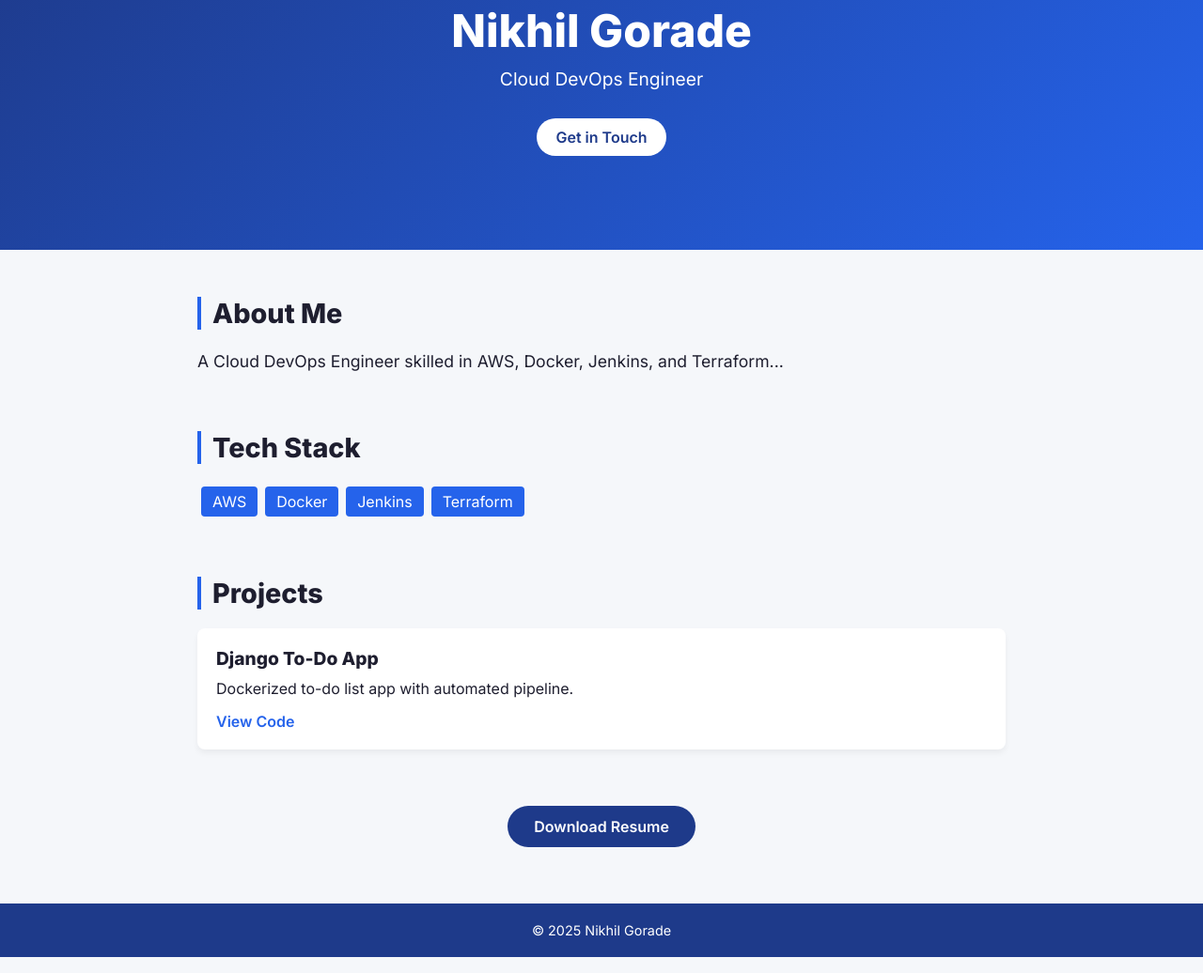
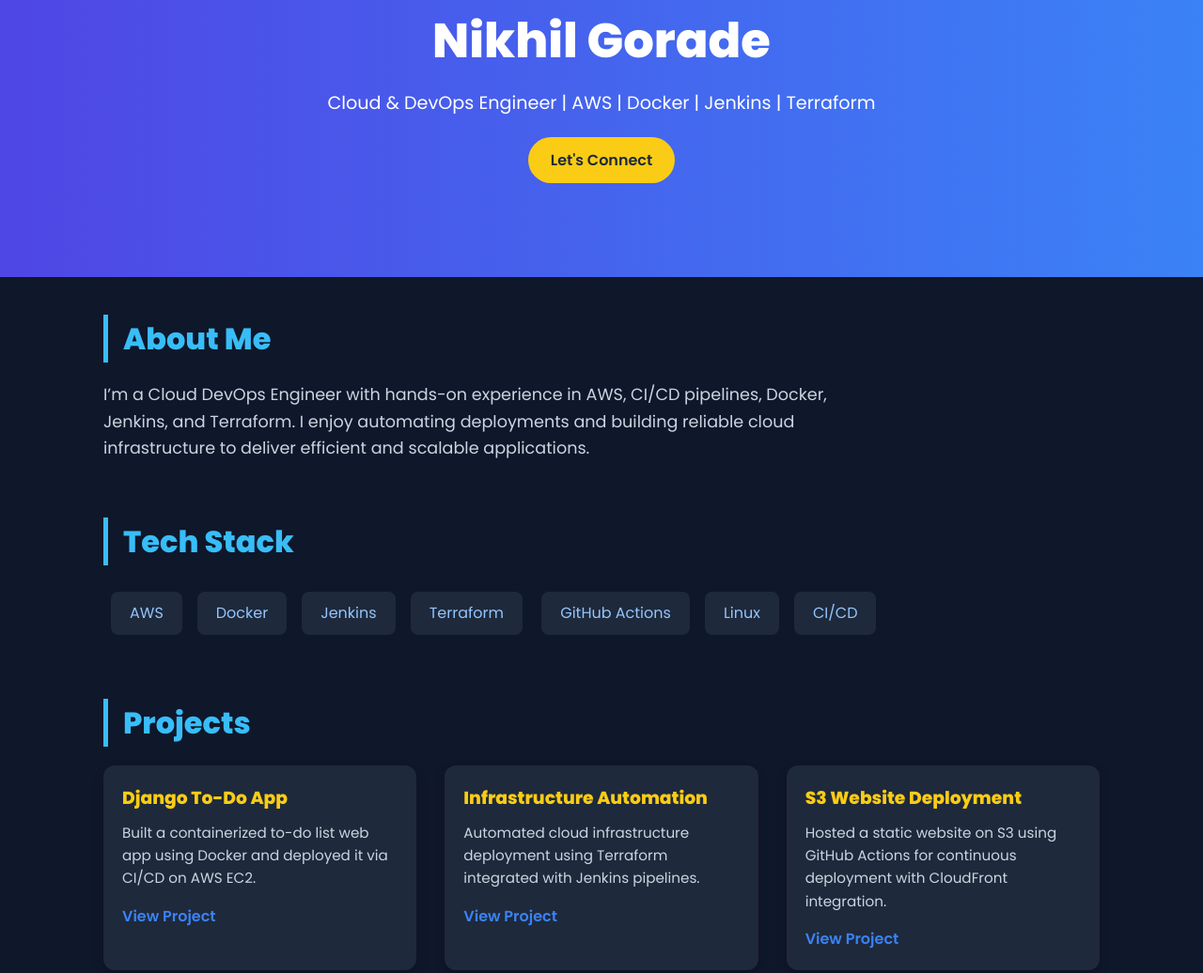
Before and after one commit to niks1212/s3-github-cicd, a plain HTML site: page index.html in a window 1280 px wide. Shown: the part 97-1133 px from the top of the page at 94% size. Drawn offline with Linux system fonts and the light colour scheme.

Commit message:
portfolio

```diff
--- a/index.html
+++ b/index.html
@@ -1,27 +1,80 @@
 <!DOCTYPE html>
 <html lang="en">
 <head>
-  <meta charset="UTF-8">
-  <meta name="viewport" content="width=device-width,initial-scale=1">
-  <title>Nikhil Gorade | Cloud DevOps Engineer</title>
-  <link rel="stylesheet" href="style.css">
-  <link href="https://fonts.googleapis.com/css2?family=Inter:wght@400;600;800&display=swap" rel="stylesheet">
+  <meta charset="UTF-8" />
+  <meta name="viewport" content="width=device-width, initial-scale=1.0" />
+  <title>Nikhil Gorade | DevOps Engineer</title>
+  <link href="https://fonts.googleapis.com/css2?family=Poppins:wght@300;400;600;800&display=swap" rel="stylesheet">
+  <style>
+    * { margin: 0; padding: 0; box-sizing: border-box; }
+    body { font-family: 'Poppins', sans-serif; background: #0f172a; color: #f8fafc; line-height: 1.6; }
+    header.hero {
+      background: linear-gradient(to right, #4f46e5, #3b82f6);
+      padding: 100px 20px; text-align: center; color: white;
+    }
+    .hero h1 { font-size: 3.2rem; font-weight: 800; }
+    .hero p { font-size: 1.2rem; margin-top: 10px; }
+    .cta {
+      margin-top: 20px; display: inline-block; background: #facc15;
+      color: #1e293b; padding: 12px 24px; border-radius: 50px;
+      font-weight: 600; text-decoration: none; transition: 0.3s;
+    }
+    .cta:hover { background: #eab308; }
+    main { max-width: 1100px; margin: auto; padding: 40px 20px; }
+    section { margin-bottom: 60px; }
+    h2 {
+      font-size: 2rem; margin-bottom: 20px; border-left: 5px solid #38bdf8;
+      padding-left: 16px; color: #38bdf8;
+    }
+    .about p { max-width: 800px; font-size: 1.1rem; color: #cbd5e1; }
+    .skills span {
+      display: inline-block; background: #1e293b; color: #93c5fd;
+      padding: 10px 20px; margin: 8px; border-radius: 8px;
+      font-weight: 500;
+    }
+    .projects .grid {
+      display: grid; grid-template-columns: repeat(auto-fit, minmax(300px, 1fr));
+      gap: 30px;
+    }
+    .card {
+      background: #1e293b; padding: 20px; border-radius: 12px;
+      box-shadow: 0 6px 12px rgba(0, 0, 0, 0.2); transition: 0.3s ease;
+    }
+    .card:hover { transform: translateY(-5px); }
+    .card h3 { color: #facc15; margin-bottom: 10px; }
+    .card p { color: #cbd5e1; font-size: 0.95rem; margin-bottom: 15px; }
+    .card a {
+      color: #3b82f6; text-decoration: none; font-weight: 600;
+    }
+    .card a:hover { text-decoration: underline; }
+    .resume a {
+      display: inline-block; background: #22d3ee; color: #0f172a;
+      padding: 14px 32px; border-radius: 50px; text-decoration: none;
+      font-weight: 600; transition: 0.3s;
+    }
+    .resume a:hover { background: #06b6d4; }
+    footer {
+      text-align: center; padding: 20px; background: #1e293b;
+      color: #94a3b8; font-size: 0.9rem;
+    }
+  </style>
 </head>
 <body>
   <header class="hero">
     <h1>Nikhil Gorade</h1>
-    <p>Cloud DevOps Engineer</p>
-    <a href="mailto:gorde1212nikhil@gmail.com" class="cta">Get in Touch</a>
+    <p>Cloud & DevOps Engineer | AWS | Docker | Jenkins | Terraform</p>
+    <a href="mailto:gorde1212nikhil@gmail.com" class="cta">Let's Connect</a>
   </header>
   <main>
     <section class="about">
       <h2>About Me</h2>
-      <p>A Cloud DevOps Engineer skilled in AWS, Docker, Jenkins, and Terraform...</p>
+      <p>I’m a Cloud DevOps Engineer with hands-on experience in AWS, CI/CD pipelines, Docker, Jenkins, and Terraform. I enjoy automating deployments and building reliable cloud infrastructure to deliver efficient and scalable applications.</p>
     </section>
     <section class="tech">
       <h2>Tech Stack</h2>
       <div class="skills">
         <span>AWS</span><span>Docker</span><span>Jenkins</span><span>Terraform</span>
+        <span>GitHub Actions</span><span>Linux</span><span>CI/CD</span>
       </div>
     </section>
     <section class="projects">
@@ -29,16 +82,25 @@
       <div class="grid">
         <div class="card">
           <h3>Django To-Do App</h3>
-          <p>Dockerized to-do list app with automated pipeline.</p>
-          <a href="#">View Code</a>
+          <p>Built a containerized to-do list web app using Docker and deployed it via CI/CD on AWS EC2.</p>
+          <a href="#">View Project</a>
         </div>
-        <!-- Repeat for other projects -->
+        <div class="card">
+          <h3>Infrastructure Automation</h3>
+          <p>Automated cloud infrastructure deployment using Terraform integrated with Jenkins pipelines.</p>
+          <a href="#">View Project</a>
+        </div>
+        <div class="card">
+          <h3>S3 Website Deployment</h3>
+          <p>Hosted a static website on S3 using GitHub Actions for continuous deployment with CloudFront integration.</p>
+          <a href="#">View Project</a>
+        </div>
       </div>
     </section>
     <section class="resume">
       <a href="Nikhil_Resume.pdf" download>Download Resume</a>
     </section>
   </main>
-  <footer>© 2025 Nikhil Gorade</footer>
+  <footer>© 2025 Nikhil Gorade | Powered by DevOps</footer>
 </body>
 </html>
--- a/style.css
+++ b/style.css
@@ -1,56 +1,139 @@
-* { margin:0; padding:0; box-sizing:border-box; }
-body { font-family: 'Inter', sans-serif; color:#1e1e2f; background:#f5f7fa; }
+/* style.css */
 
-.hero {
-  background: linear-gradient(135deg,#1e3a8a,#2563eb);
-  color:#fff; text-align:center; padding:100px 20px;
-}
-.hero h1 { font-size:3rem; }
-.hero p { font-size:1.2rem; margin:10px 0; }
-.hero .cta {
-  display:inline-block; margin-top:20px;
-  padding:10px 20px; background:#fff; color:#1e3a8a;
-  border-radius:30px; font-weight:600; text-decoration:none;
+body {
+  font-family: 'Poppins', sans-serif;
+  background: #0f172a;
+  color: #f8fafc;
+  margin: 0;
+  padding: 0;
+  line-height: 1.6;
 }
 
-main { max-width:900px; margin:50px auto; padding:0 20px; }
+header.hero {
+  background: linear-gradient(to right, #4f46e5, #3b82f6);
+  padding: 100px 20px;
+  text-align: center;
+  color: white;
+}
 
-section { margin-bottom:60px; }
-section h2 {
-  font-size:1.8rem; border-left:4px solid #2563eb;
-  padding-left:12px; margin-bottom:20px;
+.hero h1 {
+  font-size: 3.2rem;
+  font-weight: 800;
 }
-.about p { font-size:1.1rem; line-height:1.6; }
+
+.hero p {
+  font-size: 1.2rem;
+  margin-top: 10px;
+}
+
+.cta {
+  margin-top: 20px;
+  display: inline-block;
+  background: #facc15;
+  color: #1e293b;
+  padding: 12px 24px;
+  border-radius: 50px;
+  font-weight: 600;
+  text-decoration: none;
+  transition: 0.3s;
+}
+
+.cta:hover {
+  background: #eab308;
+}
+
+main {
+  max-width: 1100px;
+  margin: auto;
+  padding: 40px 20px;
+}
+
+section {
+  margin-bottom: 60px;
+}
+
+h2 {
+  font-size: 2rem;
+  margin-bottom: 20px;
+  border-left: 5px solid #38bdf8;
+  padding-left: 16px;
+  color: #38bdf8;
+}
+
+.about p {
+  max-width: 800px;
+  font-size: 1.1rem;
+  color: #cbd5e1;
+}
 
 .skills span {
-  display:inline-block; background:#2563eb; color:#fff;
-  padding:6px 12px; margin:4px; border-radius:4px;
+  display: inline-block;
+  background: #1e293b;
+  color: #93c5fd;
+  padding: 10px 20px;
+  margin: 8px;
+  border-radius: 8px;
+  font-weight: 500;
 }
 
 .projects .grid {
-  display:grid; grid-template-columns: repeat(auto-fit, minmax(260px, 1fr));
-  gap:20px;
+  display: grid;
+  grid-template-columns: repeat(auto-fit, minmax(300px, 1fr));
+  gap: 30px;
 }
+
 .card {
-  background:#fff; padding:20px; border-radius:8px;
-  box-shadow:0 4px 6px rgba(0,0,0,0.05);
+  background: #1e293b;
+  padding: 20px;
+  border-radius: 12px;
+  box-shadow: 0 6px 12px rgba(0, 0, 0, 0.2);
+  transition: 0.3s ease;
 }
-.card h3 { font-size:1.2rem; margin-bottom:10px; }
-.card p { font-size:1rem; margin-bottom:15px; }
+
+.card:hover {
+  transform: translateY(-5px);
+}
+
+.card h3 {
+  color: #facc15;
+  margin-bottom: 10px;
+}
+
+.card p {
+  color: #cbd5e1;
+  font-size: 0.95rem;
+  margin-bottom: 15px;
+}
+
 .card a {
-  color:#2563eb; font-weight:600;
-  text-decoration:none;
+  color: #3b82f6;
+  text-decoration: none;
+  font-weight: 600;
 }
-.card a:hover { text-decoration:underline; }
+
+.card a:hover {
+  text-decoration: underline;
+}
 
 .resume a {
-  display:block; text-align:center; background:#1e3a8a;
-  color:#fff; padding:12px 20px; width:200px; margin:40px auto 0;
-  border-radius:30px; font-weight:600; text-decoration:none;
+  display: inline-block;
+  background: #22d3ee;
+  color: #0f172a;
+  padding: 14px 32px;
+  border-radius: 50px;
+  text-decoration: none;
+  font-weight: 600;
+  transition: 0.3s;
 }
-.resume a:hover { opacity:0.9; }
+
+.resume a:hover {
+  background: #06b6d4;
+}
 
 footer {
-  text-align:center; padding:20px; background:#1e3a8a;
-  color:#fff; font-size:0.9rem;
+  text-align: center;
+  padding: 20px;
+  background: #1e293b;
+  color: #94a3b8;
+  font-size: 0.9rem;
 }
```
